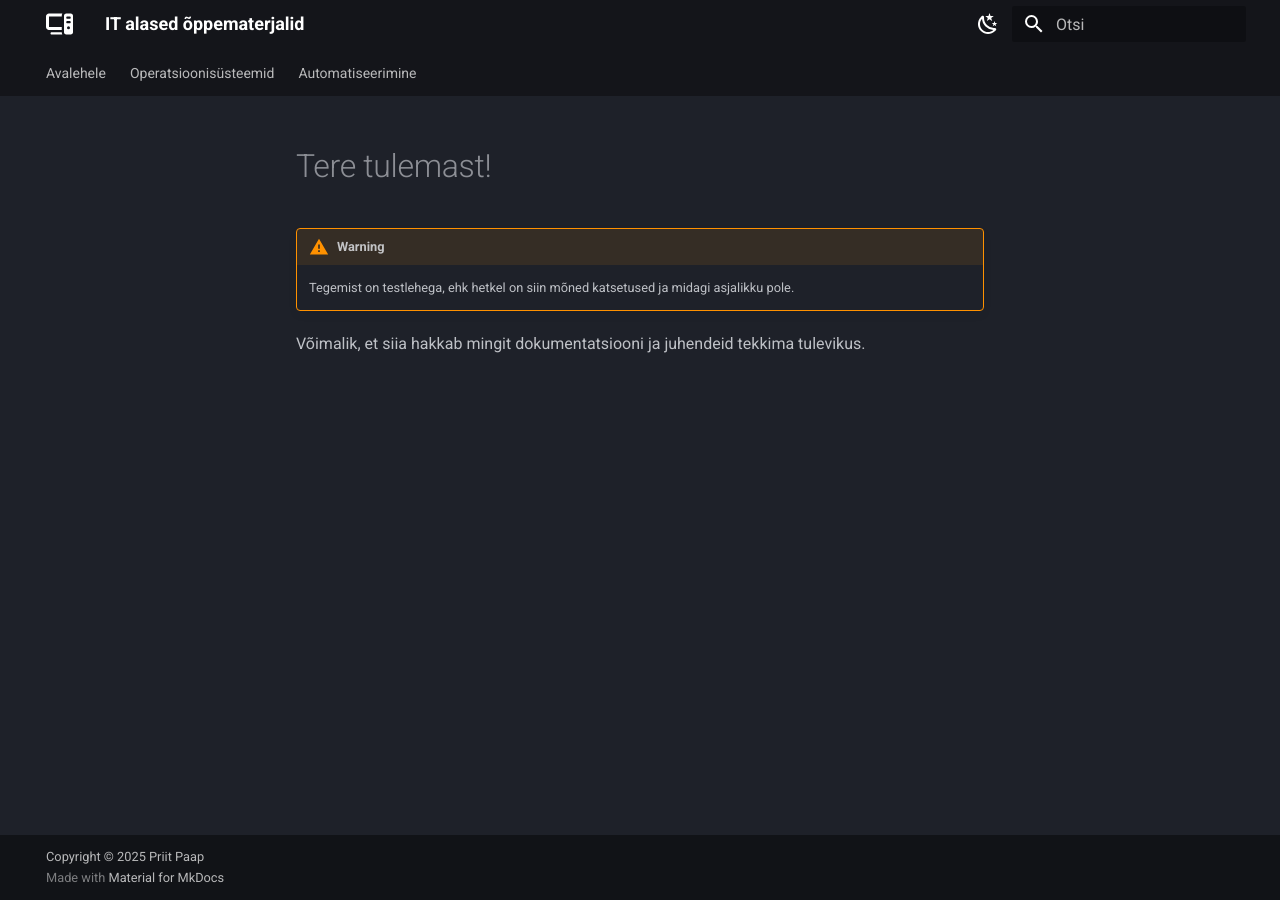
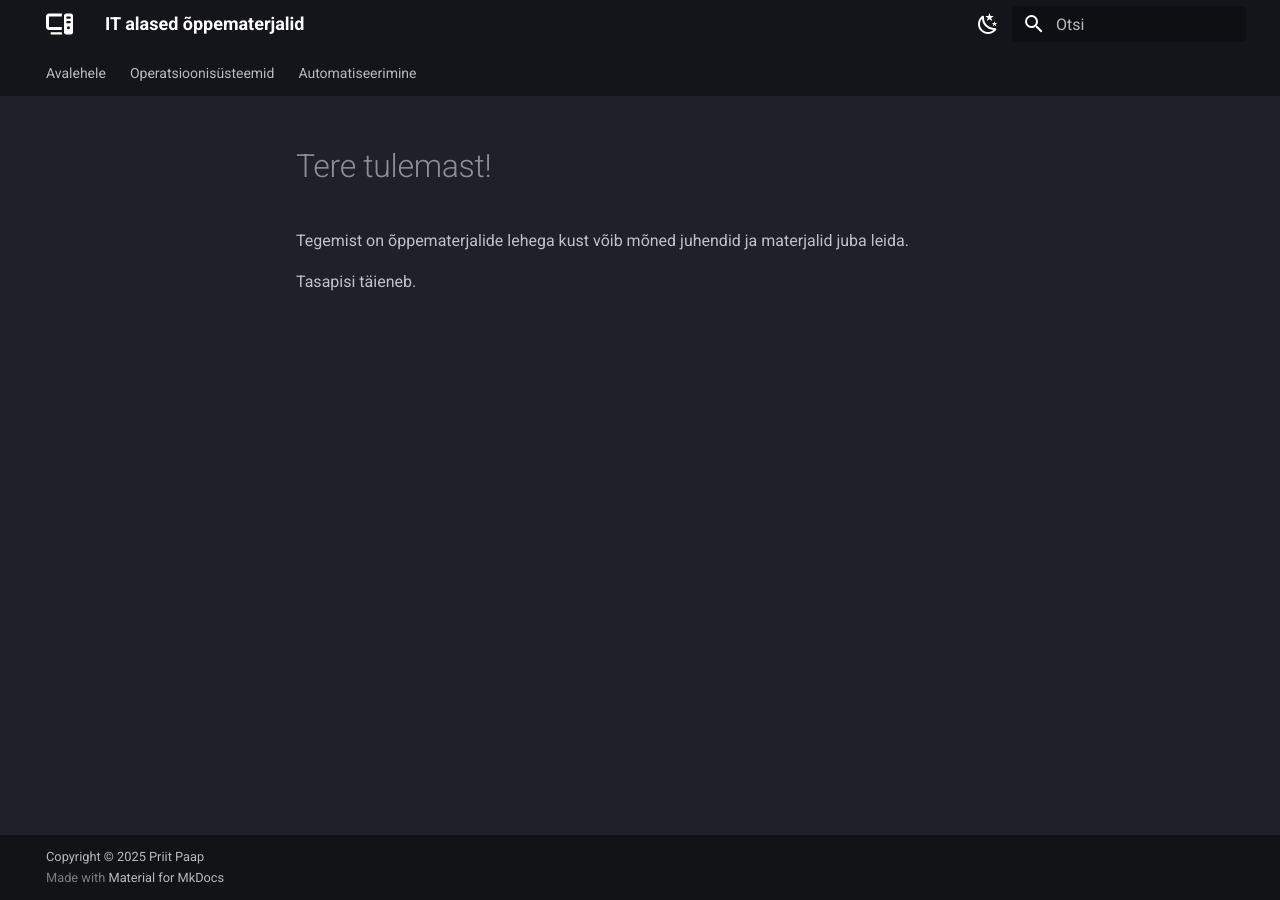
Before and after one commit to priitpaap/priitpaap.github.io, an MkDocs documentation site: the page built from docs/index.md, in a window 1280 px wide. Built offline with MkDocs 1.6.1 and Material for MkDocs 9.7.7, drawn with Linux system fonts in a browser that asks for light colours.

Commit message:
muudetud intro
xc

```diff
--- a/docs/index.md
+++ b/docs/index.md
@@ -1,6 +1,5 @@
 # Tere tulemast!
 
-!!! warning
-    Tegemist on testlehega, ehk hetkel on siin mõned katsetused ja midagi asjalikku pole.
+Tegemist on õppematerjalide lehega kust võib mõned juhendid ja materjalid juba leida.
 
-Võimalik, et siia hakkab mingit dokumentatsiooni ja juhendeid tekkima tulevikus.
+Tasapisi täieneb.
```
